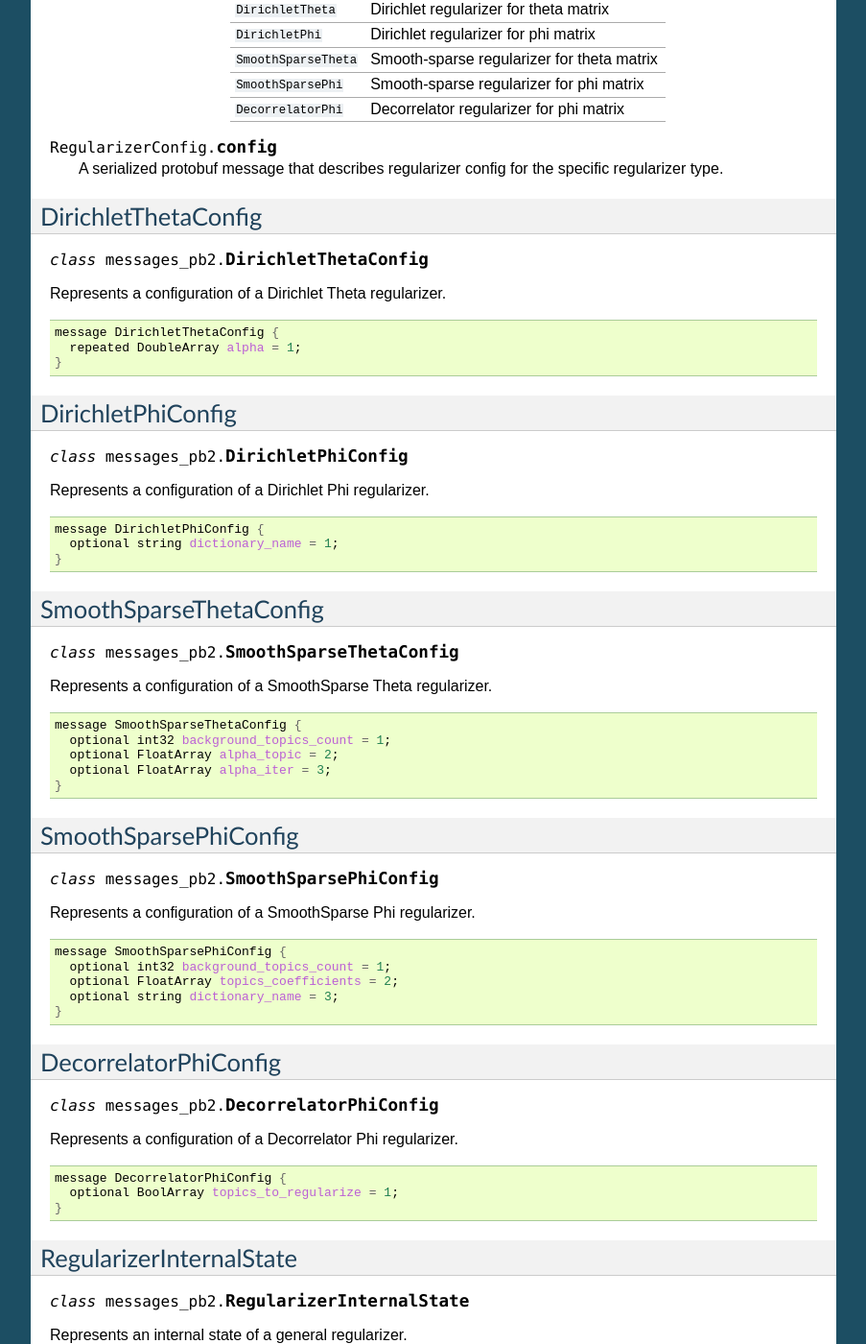
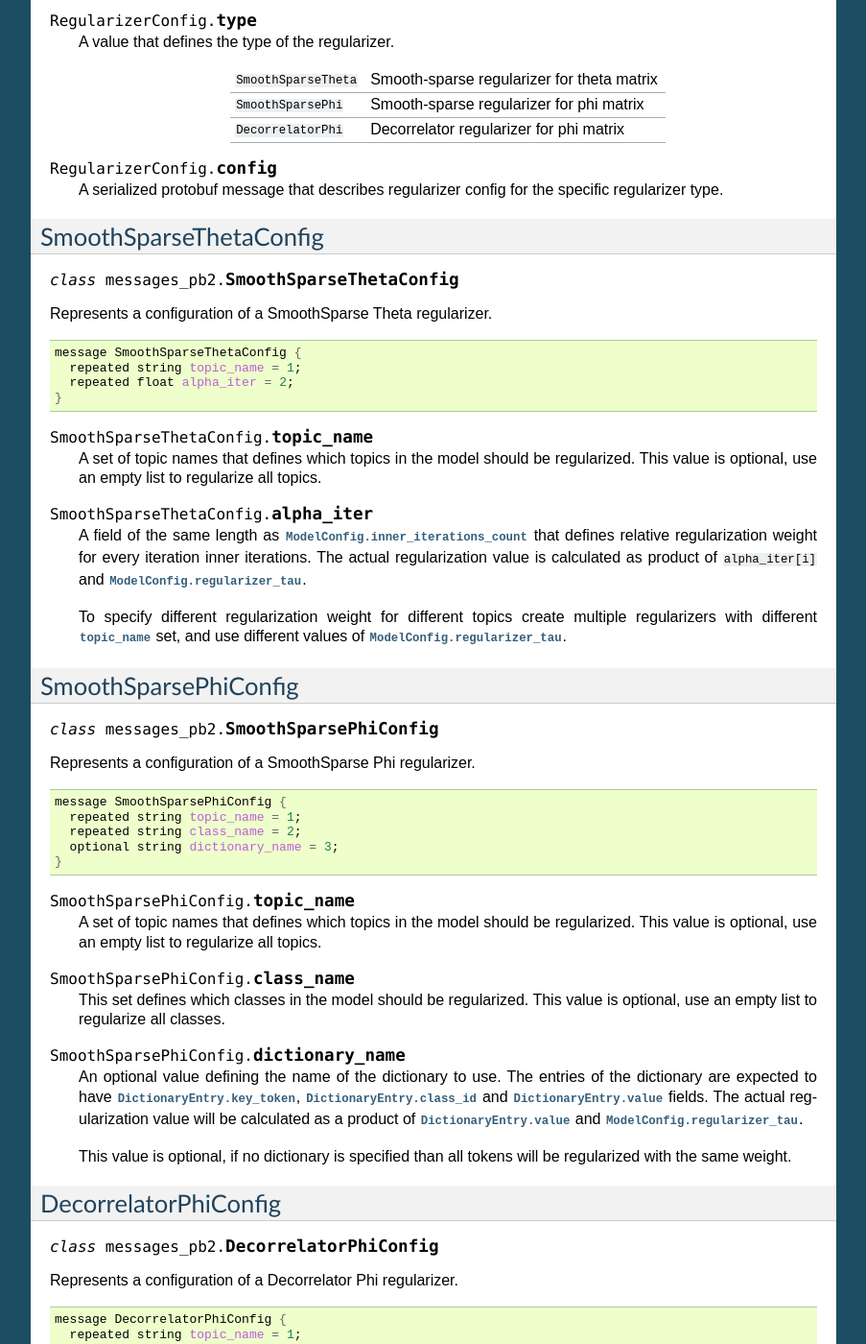
Before and after one commit to bigartm/bigartm, a Sphinx documentation site: the page built from docs/ref/messages.txt, in a window 1280 px wide and 1400 px high, scrolled down 7296 px. Shown: the whole window at 96% size, without its empty margins (198-1101 px from the left). Built offline with Sphinx 7.4.7, drawn with Linux system fonts in a browser that asks for light colours; formulas are drawn with MathJax 3; some of the changed text lies outside the part shown.

Commit message:
Improve tables in the documentation, add docs for regularizers

```diff
--- a/docs/ref/messages.txt
+++ b/docs/ref/messages.txt
@@ -137,12 +137,12 @@ the 'train' and 'test' streams).
    A value that defines the type of the stream.
 
    ================= ========================================================
-   ``Global``        Defines a stream containing all items in the collection.
-
-   ``ItemIdModulus`` Defines a stream containing all items with ID that
-                     matches modulus and residuals. An item belongs to the
-                     stream iff the modulo reminder of item ID is contained
-                     in the residuals field.
+   ``Global``        | Defines a stream containing all items in the collection.
+
+   ``ItemIdModulus`` | Defines a stream containing all items with ID that
+                     | matches modulus and residuals. An item belongs to the
+                     | stream iff the modulo reminder of item ID is contained
+                     | in the residuals field.
    ================= ========================================================
 
 .. attribute:: Stream.name
@@ -189,17 +189,17 @@ Represents a configuration of a master component.
 
   A value that defines the modus operandi of the master component.
 
-  ================= ==============================================================
-  ``Local``         Defines a master component that operates in the local mode.
-                    In this mode master component is self-contained, and
-                    does not require any external nodes to tune topic model.
-
-  ``Network``       Defines a master component that operates in the network mode.
-                    In this mode master component delegates all heavy processing
-                    to externals nodes. The master component is then responsible
-                    only for merging the results from external nodes into a single
-                    topic model.
-  ================= ==============================================================
+  ================= ================================================================
+  ``Local``         | Defines a master component that operates in the local mode.
+                    | In this mode master component is self-contained, and
+                    | does not require any external nodes to tune topic model.
+
+  ``Network``       | Defines a master component that operates in the network mode.
+                    | In this mode master component delegates all heavy processing
+                    | to externals nodes. The master component is then responsible
+                    | only for merging the results from external nodes into a single
+                    | topic model.
+  ================= ================================================================
 
 .. attribute:: MasterComponentConfig.disk_path
 
@@ -494,11 +494,9 @@ Represents a configuration of a general regularizer.
 
   message RegularizerConfig {
     enum Type {
-      DirichletTheta = 0;
-      DirichletPhi = 1;
-      SmoothSparseTheta = 2;
-      SmoothSparsePhi = 3;
-      DecorrelatorPhi = 4;
+      SmoothSparseTheta = 0;
+      SmoothSparsePhi = 1;
+      DecorrelatorPhi = 2;
     }
 
     optional string name = 1;
@@ -517,10 +515,6 @@ Represents a configuration of a general regularizer.
    A value that defines the type of the regularizer.
 
    ====================== =======================================================================
-   ``DirichletTheta``     Dirichlet regularizer for theta matrix
-
-   ``DirichletPhi``       Dirichlet regularizer for phi matrix
-
    ``SmoothSparseTheta``  Smooth-sparse regularizer for theta matrix
 
    ``SmoothSparsePhi``    Smooth-sparse regularizer for phi matrix
@@ -535,38 +529,6 @@ Represents a configuration of a general regularizer.
    the specific regularizer type.
 
 
-.. _DirichletThetaConfig:
-
-DirichletThetaConfig
-====================
-
-.. class:: messages_pb2.DirichletThetaConfig
-
-Represents a configuration of a Dirichlet Theta regularizer.
-
-.. code-block:: bash
-
-  message DirichletThetaConfig {
-    repeated DoubleArray alpha = 1;
-  }
-
-
-.. _DirichletPhiConfig:
-
-DirichletPhiConfig
-==================
-
-.. class:: messages_pb2.DirichletPhiConfig
-
-Represents a configuration of a Dirichlet Phi regularizer.
-
-.. code-block:: bash
-
-  message DirichletPhiConfig {
-    optional string dictionary_name = 1;
-  }
-
-
 .. _SmoothSparseThetaConfig:
 
 SmoothSparseThetaConfig
@@ -579,11 +541,25 @@ Represents a configuration of a SmoothSparse Theta regularizer.
 .. code-block:: bash
 
   message SmoothSparseThetaConfig {
-    optional int32 background_topics_count = 1;
-    optional FloatArray alpha_topic = 2;
-    optional FloatArray alpha_iter = 3;
-  }
-
+    repeated string topic_name = 1;
+    repeated float alpha_iter = 2;
+  }
+
+.. attribute:: SmoothSparseThetaConfig.topic_name
+
+   A set of topic names that defines which topics in the model should be regularized.
+   This value is optional, use an empty list to regularize all topics.
+
+.. attribute:: SmoothSparseThetaConfig.alpha_iter
+
+   A field of the same length as :attr:`ModelConfig.inner_iterations_count`
+   that defines relative regularization weight for every iteration inner iterations.
+   The actual regularization value is calculated as product of ``alpha_iter[i]``
+   and :attr:`ModelConfig.regularizer_tau`.
+
+   To specify different regularization weight for different topics
+   create multiple regularizers with different :attr:`topic_name` set,
+   and use different values of :attr:`ModelConfig.regularizer_tau`.
 
 .. _SmoothSparsePhiConfig:
 
@@ -597,10 +573,31 @@ Represents a configuration of a SmoothSparse Phi regularizer.
 .. code-block:: bash
 
   message SmoothSparsePhiConfig {
-    optional int32 background_topics_count = 1;
-    optional FloatArray topics_coefficients = 2;
+    repeated string topic_name = 1;
+    repeated string class_name = 2;
     optional string dictionary_name = 3;
   }
+
+.. attribute:: SmoothSparsePhiConfig.topic_name
+
+   A set of topic names that defines which topics in the model should be regularized.
+   This value is optional, use an empty list to regularize all topics.
+
+.. attribute:: SmoothSparsePhiConfig.class_name
+
+   This set defines which classes in the model should be regularized.
+   This value is optional, use an empty list to regularize all classes.
+
+.. attribute:: SmoothSparsePhiConfig.dictionary_name
+
+   An optional value defining the name of the dictionary to use.
+   The entries of the dictionary are expected to have :attr:`DictionaryEntry.key_token`,
+   :attr:`DictionaryEntry.class_id` and :attr:`DictionaryEntry.value` fields.
+   The actual regularization value will be calculated as a product of
+   :attr:`DictionaryEntry.value` and :attr:`ModelConfig.regularizer_tau`.
+
+   This value is optional, if no dictionary is specified than all tokens will be
+   regularized with the same weight.
 
 .. _DecorrelatorPhiConfig:
 
@@ -614,8 +611,19 @@ Represents a configuration of a Decorrelator Phi regularizer.
 .. code-block:: bash
 
   message DecorrelatorPhiConfig {
-    optional BoolArray topics_to_regularize = 1;
-  }
+    repeated string topic_name = 1;
+    repeated string class_name = 2;
+  }
+
+.. attribute:: DecorrelatorPhiConfig.topic_name
+
+   A set of topic names that defines which topics in the model should be regularized.
+   This value is optional, use an empty list to regularize all topics.
+
+.. attribute:: DecorrelatorPhiConfig.class_name
+
+   This set defines which classes in the model should be regularized.
+   This value is optional, use an empty list to regularize all classes.
 
 
 .. _RegularizerInternalState:
@@ -1470,13 +1478,13 @@ Represents a configuration of a collection parser.
    A value that defines the format of a collection to be parsed.
 
    ====================== =======================================================================
-   ``BagOfWordsUci``      A bag-of-words collection, stored in UCI format.
-                          UCI format must have two files - `vocab.*.txt`
-                          and `docword.*.txt`, defined by
-                          :attr:`docword_file_path <CollectionParserConfig.docword_file_path>`
-                          and :attr:`vocab_file_path <CollectionParserConfig.vocab_file_path>`.
-                          The format of the docword.*.txt file is 3 header
-                          lines, followed by NNZ triples:
+   ``BagOfWordsUci``      | A bag-of-words collection, stored in UCI format.
+                          | UCI format must have two files - `vocab.*.txt`
+                          | and `docword.*.txt`, defined by
+                          | :attr:`docword_file_path <CollectionParserConfig.docword_file_path>`
+                          | and :attr:`vocab_file_path <CollectionParserConfig.vocab_file_path>`.
+                          | The format of the docword.*.txt file is 3 header
+                          | lines, followed by NNZ triples:
 
                           .. code-block:: bash
 
@@ -1488,16 +1496,16 @@ Represents a configuration of a collection parser.
                             ...
                             docID wordID count
 
-                          The file must be sorted on docID.
-                          Values of wordID must be unity-based (not zero-based).
-                          The format of the vocab.*.txt file is line
-                          contains wordID=n.
-
-   ``MatrixMarket``       See the description at http://math.nist.gov/MatrixMarket/formats.html
-                          In this mode parameter :attr:`docword_file_path` must refer to a file
-                          in Matrix Market format. Parameter :attr:`vocab_file_path`
-                          is also required and must refer to a dictionary file exported in
-                          `gensim`_ format (dictionary.save_as_text()).
+                          | The file must be sorted on docID.
+                          | Values of wordID must be unity-based (not zero-based).
+                          | The format of the vocab.*.txt file is line
+                          | contains wordID=n.
+
+   ``MatrixMarket``       | See the description at http://math.nist.gov/MatrixMarket/formats.html
+                          | In this mode parameter :attr:`docword_file_path` must refer to a file
+                          | in Matrix Market format. Parameter :attr:`vocab_file_path`
+                          | is also required and must refer to a dictionary file exported in
+                          | `gensim`_ format (dictionary.save_as_text()).
    ====================== =======================================================================
 
 .. _gensim: http://radimrehurek.com/gensim/corpora/dictionary.html#gensim.corpora.dictionary.Dictionary.save_as_text
```
Also changed, not shown: docs/tutorial.txt (+38 -51 lines).
